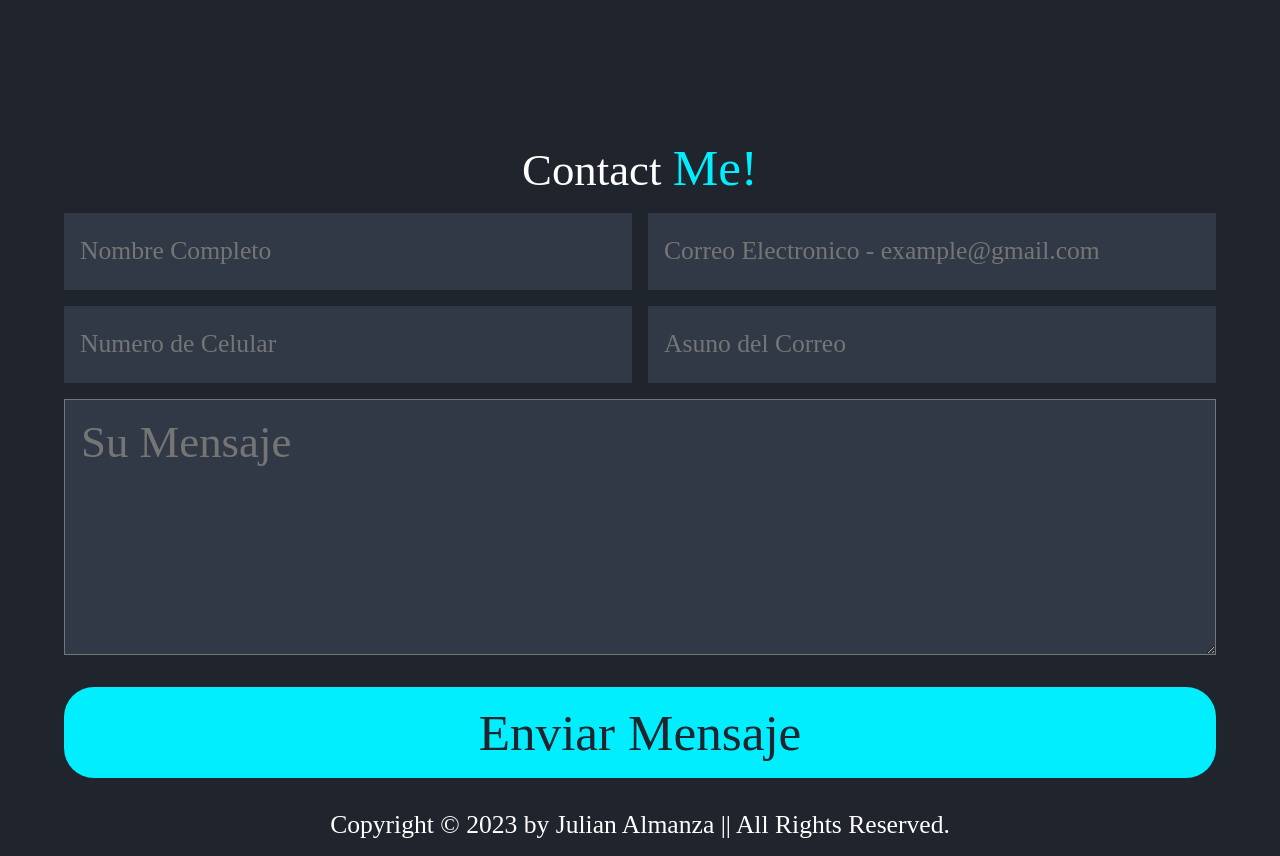
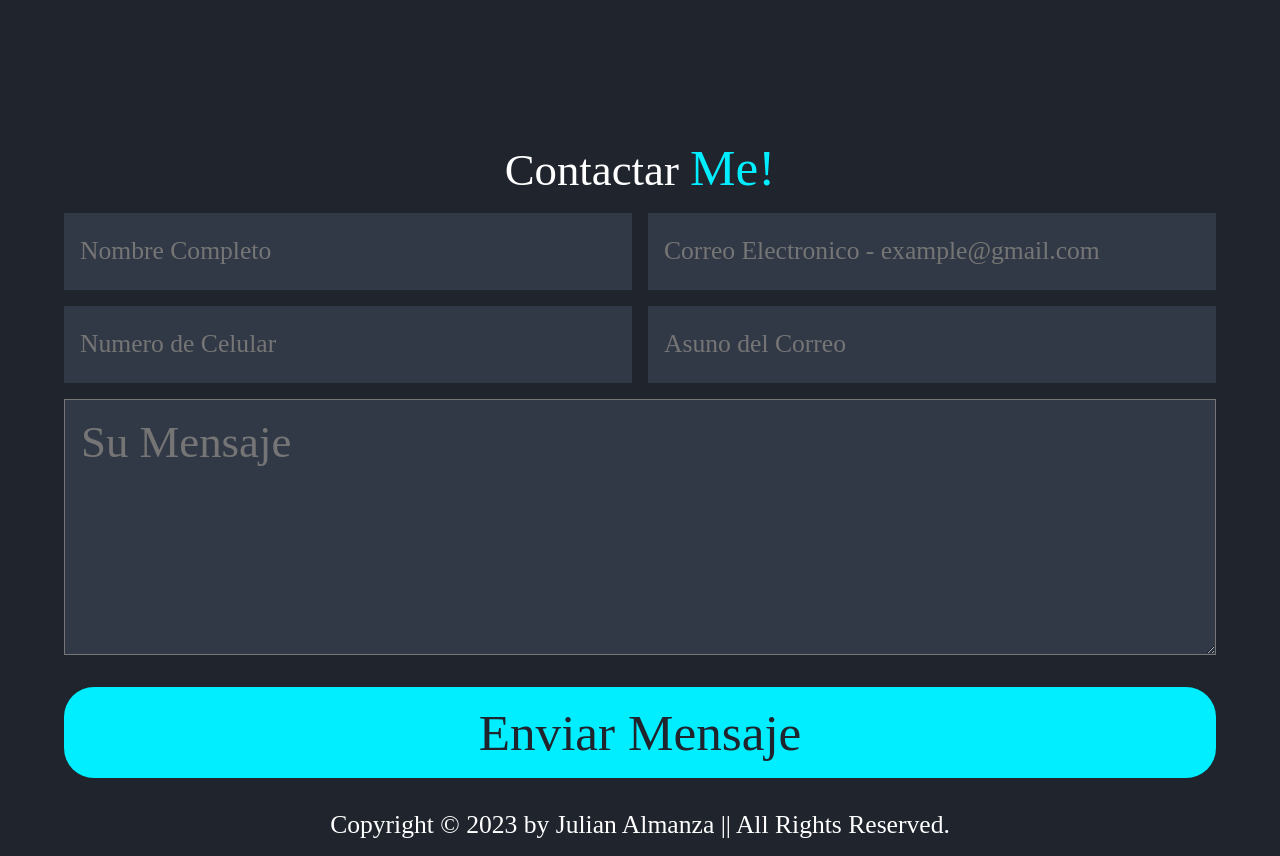
Before and after one commit to JulianAlmanza/portfolio-julian, a Next.js app: page / in a window 1280 px wide. Shown: the part 3160-4016 px from the top of the page. Built offline with nearby package versions, Linux system fonts and the light colour scheme.

Commit message:
update text

```diff
--- a/src/components/Contact.tsx
+++ b/src/components/Contact.tsx
@@ -3,7 +3,7 @@ import style from '@/styles/Contac.module.css';
 function Contact() {
   return (
     <section id='contact' className={style.contact}>
-      <h2 className={style.title}>Contact <span className={style.span}>Me!</span></h2>
+      <h2 className={style.title}>Contactar <span className={style.span}>Me!</span></h2>
       <form action="" className={style.form}>
         <div className={style.box}>
           <input className={style.input} type="text" placeholder='Nombre Completo' />
```
